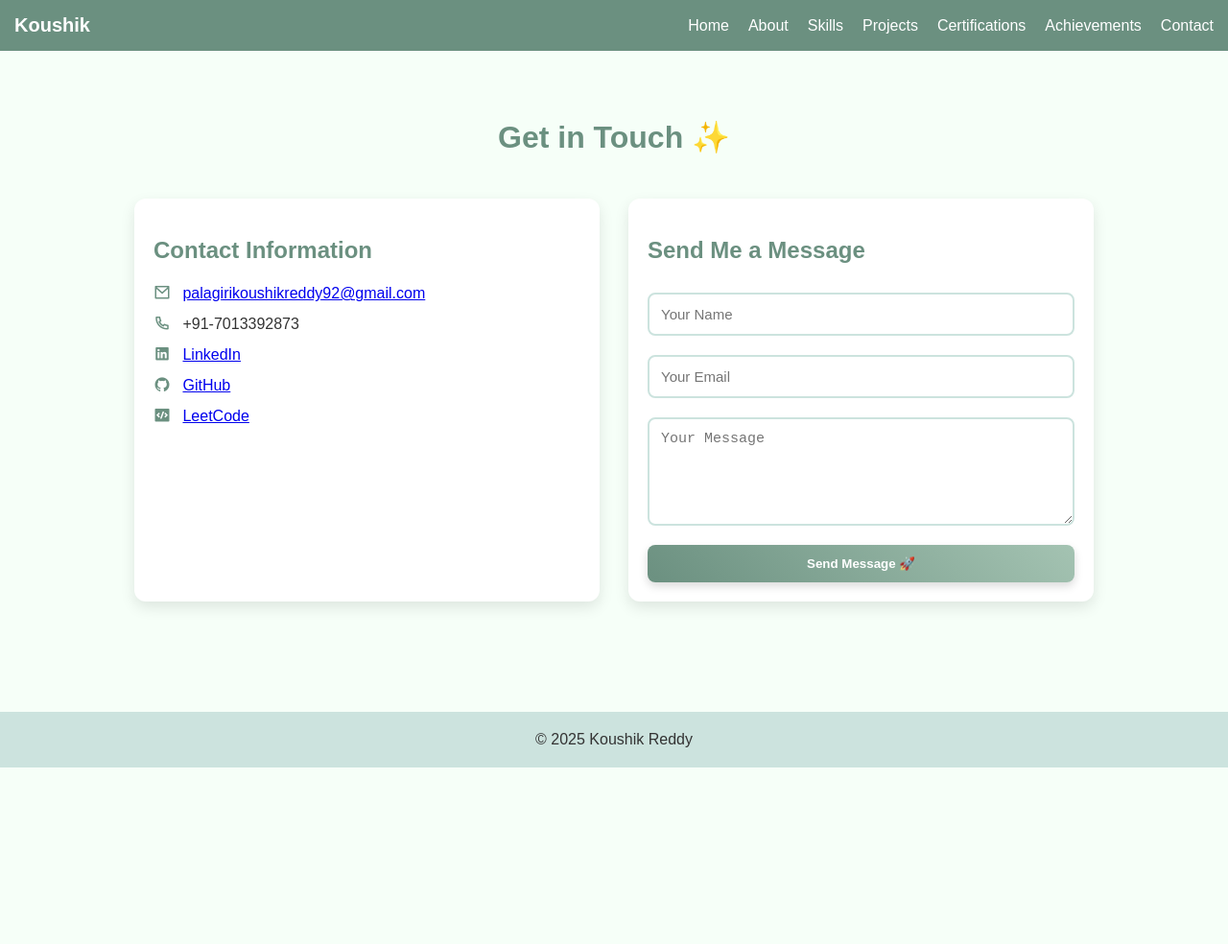
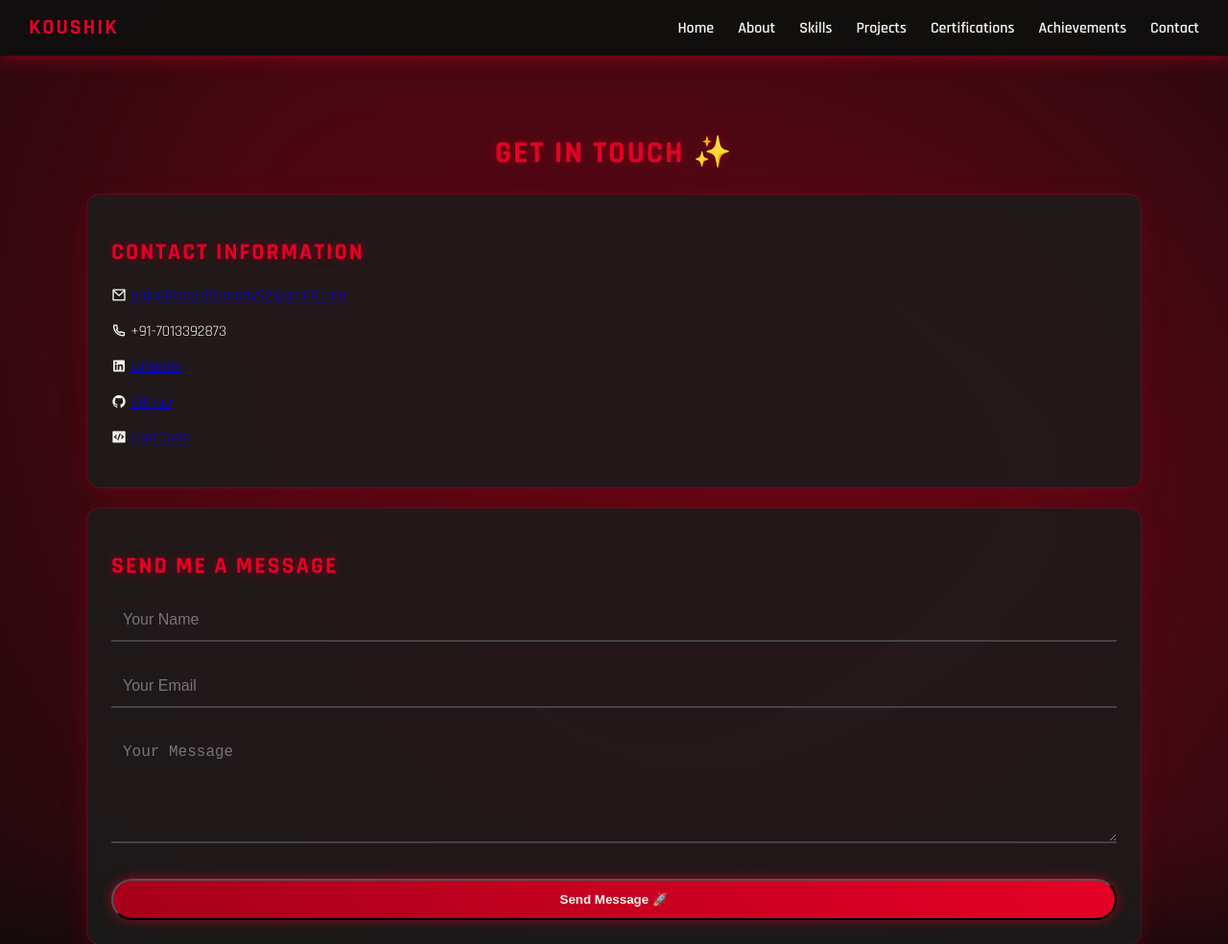
Before and after one commit to Koushikreddy007/portfolio, a plain HTML site: page contact.html in a window 1280 px wide. Shown: the top 984 px of the page at 96% size. Before the commit the page ends 800 px from the top, so only its background shows below. Drawn offline with nearby package versions, Linux system fonts and the light colour scheme.

Commit message:
updated the CSS

```diff
--- a/contact.html
+++ b/contact.html
@@ -53,11 +53,22 @@
   <footer>© 2025 Koushik Reddy</footer>
 
 <script>
-  // Reveal cards on load (for contact page specifically)
-  document.querySelectorAll('.card').forEach(card => {
-    card.classList.add('visible');
-  });
+  function toggleMenu() {
+    document.querySelector('.nav-links').classList.toggle('active');
+  }
+
+  // Animate cards on scroll
+  const cards = document.querySelectorAll('.card');
+  const observer = new IntersectionObserver(entries => {
+    entries.forEach(entry => {
+      if (entry.isIntersecting) {
+        entry.target.classList.add('visible');
+      }
+    });
+  }, { threshold: 0.2 });
+  cards.forEach(card => observer.observe(card));
 </script>
+
 
 </body>
 </html>
--- a/style.css
+++ b/style.css
@@ -1,143 +1,220 @@
+/* ===== Import Japanese-Style Font ===== */
+@import url('https://fonts.googleapis.com/css2?family=Rajdhani:wght@400;600;700&display=swap');
+
+:root {
+  --j-red: #a6001a;       /* Crimson (Kurenai) */
+  --j-red-bright: #e60026; /* Vermilion */
+  --j-black: #0b0b0b;      /* Smoky black */
+  --j-gray: #1c1c1c;       /* Charcoal */
+  --j-white: #f5f5f0;      /* Rice paper white */
+}
+
+/* ===== Base Styles ===== */
 body {
     margin: 0;
-    font-family: 'Poppins', sans-serif;
-    background: #f6fff8;
-    color: #333;
+    font-family: 'Rajdhani', sans-serif;
+    background: var(--j-black);
+    color: var(--j-white);
     display: flex;
     flex-direction: column;
     min-height: 100vh;
 }
+/* ===== Smoky Red Background Effect ===== */
+body::before {
+    content: "";
+    position: fixed;
+    top: -20%;
+    left: -20%;
+    width: 140%;
+    height: 140%;
+    background: radial-gradient(circle at 30% 30%, rgba(166, 0, 26, 0.3) 0%, transparent 70%),
+                radial-gradient(circle at 70% 60%, rgba(230, 0, 38, 0.25) 0%, transparent 70%),
+                radial-gradient(circle at 50% 80%, rgba(230, 0, 38, 0.2) 0%, transparent 80%);
+    filter: blur(60px);
+    animation: smokeMove 20s ease-in-out infinite alternate;
+    z-index: -1; /* Behind everything */
+}
+
+
+/* Smoky drifting animation */
+@keyframes smokeMove {
+    0% {
+        transform: translate(0px, 0px) scale(1);
+    }
+    50% {
+        transform: translate(40px, -30px) scale(1.1);
+    }
+    100% {
+        transform: translate(-30px, 20px) scale(1.05);
+    }
+}
+
+
 main {
     flex: 1;
 }
+.container {
+    max-width: 1100px;
+    margin: auto;
+    padding: 60px 20px;
+}
+
+/* ===== Navbar ===== */
 nav {
-    background: #6b9080;
-    padding: 15px;
+    background: rgba(15, 15, 15, 0.95);
+    padding: 15px 30px;
     display: flex;
     justify-content: space-between;
     align-items: center;
     position: sticky;
     top: 0;
     z-index: 1000;
+    box-shadow: 0 4px 15px rgba(166, 0, 26, 0.6);
 }
 nav .logo {
-    color: white;
+    color: var(--j-red-bright);
     font-weight: 700;
-    font-size: 20px;
+    font-size: 22px;
     text-decoration: none;
+    text-transform: uppercase;
+    letter-spacing: 2px;
 }
 nav .nav-links {
     display: flex;
-    gap: 20px;
+    gap: 25px;
 }
 nav .nav-links a {
-    color: white;
+    color: var(--j-white);
     text-decoration: none;
-    font-weight: 500;
+    font-weight: 600;
+    position: relative;
     transition: 0.3s;
 }
-nav .nav-links a:hover {
-    color: #cce3de;
-    transform: scale(1.1);
+nav .nav-links a::after {
+    content: "";
+    position: absolute;
+    bottom: -6px;
+    left: 0;
+    width: 0;
+    height: 2px;
+    background: var(--j-red);
+    transition: width 0.3s ease;
+}
+nav .nav-links a:hover::after {
+    width: 100%;
 }
 .menu-icon {
     display: none;
     font-size: 26px;
-    color: white;
+    color: var(--j-red-bright);
     cursor: pointer;
 }
-.container {
-    max-width: 1000px;
-    margin: auto;
-    padding: 50px 20px;
-    animation: fadeIn 1s ease-in-out;
+
+/* ===== Headings ===== */
+h1, h2 {
+    color: var(--j-red-bright);
+    text-transform: uppercase;
+    letter-spacing: 2px;
+    text-shadow: 0 0 10px rgba(166, 0, 26, 0.7);
 }
-h1, h2 {
-    color: #6b9080;
-}
+
+/* ===== Cards ===== */
 .card {
-    background: #fff;
-    padding: 20px;
-    margin: 15px 0;
-    border-radius: 12px;
-    box-shadow: 0 6px 15px rgba(0,0,0,0.1);
-    transition: 0.3s;
+    background: rgba(28, 28, 28, 0.85);
+    border: 1px solid rgba(166, 0, 26, 0.5);
+    padding: 25px;
+    margin: 20px 0;
+    border-radius: 14px;
+    box-shadow: 0 8px 25px rgba(166, 0, 26, 0.25);
+    transition: transform 0.4s ease, box-shadow 0.4s ease;
     opacity: 0;
     transform: translateY(30px);
 }
 .card.visible {
     opacity: 1;
     transform: translateY(0);
-    transition: all 0.6s ease;
 }
+.card:hover {
+    transform: translateY(-10px) scale(1.02);
+    box-shadow: 0 12px 35px rgba(166, 0, 26, 0.5);
+}
+
+/* ===== Buttons ===== */
 .btn {
     display: inline-block;
-    background: #a4c3b2;
-    color: white;
-    padding: 12px 18px;
-    margin-top: 10px;
-    border-radius: 8px;
+    background: linear-gradient(45deg, var(--j-red), var(--j-red-bright));
+    color: var(--j-white);
+    padding: 12px 22px;
+    margin-top: 12px;
+    border-radius: 30px;
     text-decoration: none;
-    transition: 0.3s;
-    box-shadow: 0 4px 10px rgba(0,0,0,0.15);
+    font-weight: bold;
+    position: relative;
+    overflow: hidden;
+    transition: all 0.3s ease;
+    box-shadow: 0 0 12px rgba(230, 0, 38, 0.6);
 }
 .btn:hover {
-    background: #6b9080;
     transform: scale(1.1);
-    box-shadow: 0 6px 15px rgba(0,0,0,0.25);
+    box-shadow: 0 0 20px rgba(230, 0, 38, 0.9), 0 0 40px rgba(166, 0, 26, 0.6);
 }
+
+/* Ripple Effect */
+.btn:active::after {
+    content: "";
+    position: absolute;
+    width: 100px;
+    height: 100px;
+    background: rgba(255,255,255,0.4);
+    border-radius: 50%;
+    transform: scale(0);
+    animation: ripple 0.6s linear;
+}
+@keyframes ripple {
+    to {
+        transform: scale(4);
+        opacity: 0;
+    }
+}
+
+/* ===== Contact Form ===== */
+.contact-form form {
+    display: flex;
+    flex-direction: column;
+    gap: 25px;
+}
+.contact-form input,
+.contact-form textarea {
+    background: transparent;
+    border: none;
+    border-bottom: 2px solid #444;
+    padding: 12px;
+    color: var(--j-white);
+    font-size: 16px;
+    transition: all 0.3s;
+}
+.contact-form input:focus,
+.contact-form textarea:focus {
+    border-color: var(--j-red-bright);
+    box-shadow: 0 2px 10px rgba(230, 0, 38, 0.3);
+}
+.contact-form label {
+    position: absolute;
+    left: 10px;
+    top: -10px;
+    font-size: 14px;
+    color: #aaa;
+}
+
+/* ===== Footer ===== */
 footer {
     text-align: center;
     padding: 20px;
-    background: #cce3de;
+    background: var(--j-gray);
+    color: #aaa;
     margin-top: auto;
-}
-.contact-section {
-    display: flex;
-    gap: 30px;
-    flex-wrap: wrap;
-    margin-top: 30px;
-}
-.contact-info, .contact-form {
-    flex: 1;
-    min-width: 300px;
-}
-.contact-info p {
-    font-size: 16px;
-    margin: 12px 0;
-}
-.contact-info i {
-    color: #6b9080;
-    margin-right: 8px;
-    font-size: 18px;
-}
-.contact-form form {
-    display: flex;
-    flex-direction: column;
-}
-.contact-form input, .contact-form textarea {
-    padding: 12px;
-    margin: 10px 0;
-    border: 2px solid #cce3de;
-    border-radius: 8px;
-    font-size: 15px;
-    outline: none;
-    transition: 0.3s;
-}
-.contact-form input:focus, .contact-form textarea:focus {
-    border-color: #6b9080;
-    box-shadow: 0 0 8px #a4c3b2;
-}
-.submit-btn {
-    background: linear-gradient(45deg, #6b9080, #a4c3b2);
-    border: none;
-    font-weight: bold;
-    cursor: pointer;
-    transition: all 0.3s ease;
-}
-.submit-btn:hover {
-    transform: scale(1.05);
-    box-shadow: 0 6px 15px rgba(0,0,0,0.2);
+    font-size: 14px;
+    border-top: 1px solid #222;
 }
 
 /* ===== Animations ===== */
@@ -146,12 +223,12 @@ footer {
     to { opacity: 1; transform: translateY(0); }
 }
 
-/* ===== Responsive Styles ===== */
+/* ===== Responsive ===== */
 @media (max-width: 768px) {
     nav .nav-links {
         display: none;
         flex-direction: column;
-        background: #6b9080;
+        background: var(--j-gray);
         position: absolute;
         top: 60px;
         right: 0;
```
Also changed, not shown: about.html (+2 -2 lines), achievements.html (+2 -2 lines), certifications.html (+54 -10 lines), index.html (+4 -2 lines), projects.html (+2 -2 lines), skills.html (+2 -2 lines).
